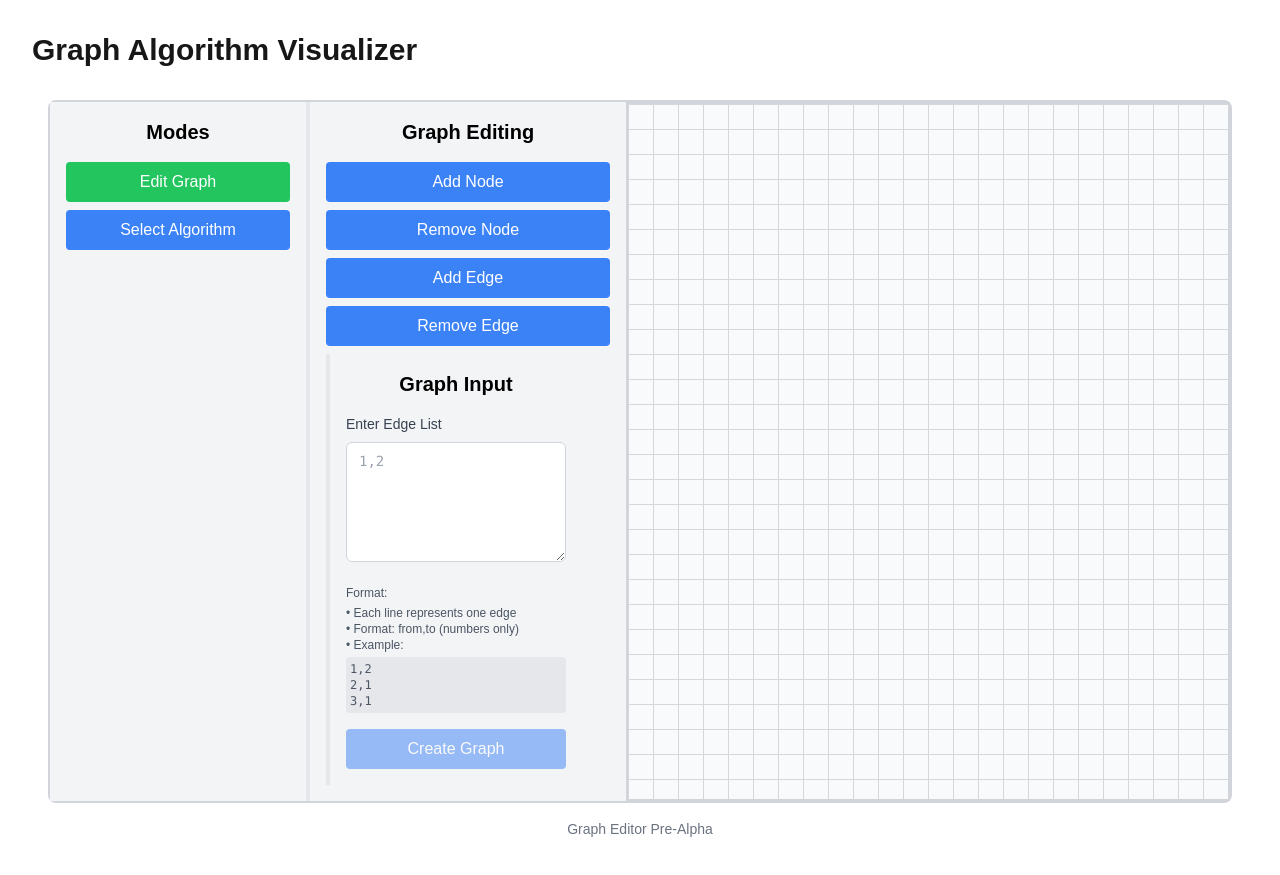
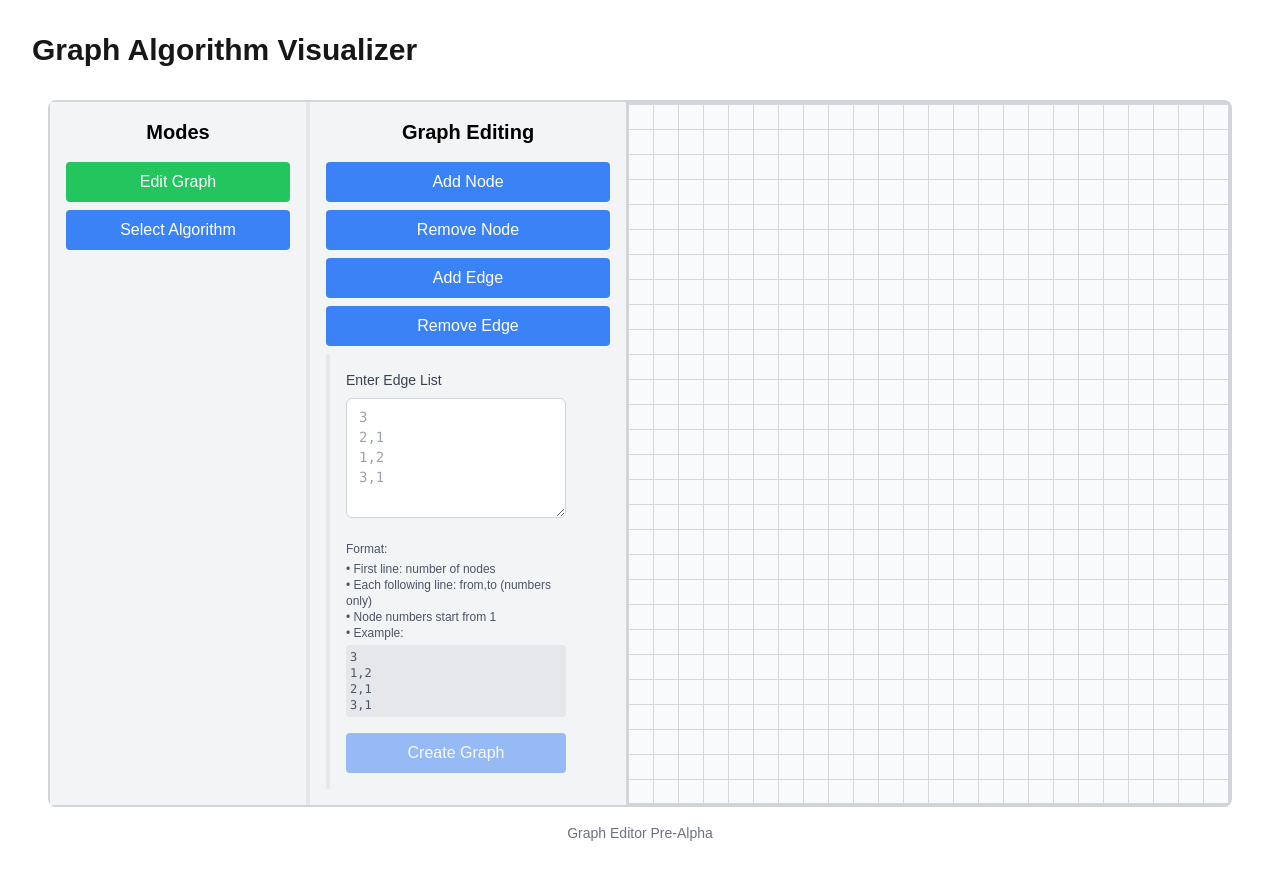
Before and after one commit to ALE-WET/graph-algorithm-visualizer, a Next.js app: page / in a window 1280 px wide. Built offline with nearby package versions, Linux system fonts and the light colour scheme.

Commit message:
implement inputFromForm only for nodes

```diff
--- a/app/components/GraphEdgeInputForm.jsx
+++ b/app/components/GraphEdgeInputForm.jsx
@@ -1,7 +1,14 @@
 import React, { useState } from 'react';
 import { useGraph } from '../contexts/GraphContext';
 
-const GraphEdgeInputForm = ({ onSubmit }) => {
+const CANVAS_SIZE = 100000;
+const INITIAL_OFFSET = CANVAS_SIZE / 2;
+
+const GraphEdgeInputForm = ({
+    onSubmit,
+    rectSize,
+    getRectSize
+}) => {
     const [inputValue, setInputValue] = useState('');
     const [error, setError] = useState('');
 
@@ -13,29 +20,65 @@ const GraphEdgeInputForm = ({ onSubmit }) => {
         clearGraph
     } = useGraph();
 
+    const createGraphFromInput = (input) => {
+        // Clear existing graph first
+        clearGraph();
 
-    const createGraphFromInput = (input) => {
+        const lines = input.split('\n').filter(line => line.trim());
+        const numberOfNodes = parseInt(lines[0]);
 
-};
+        if (isNaN(numberOfNodes) || numberOfNodes <= 0) {
+            throw new Error('First line must be a positive number indicating the number of nodes');
+        }
 
+        // Get rect size if needed, but don't make node creation dependent on it
+        if (rectSize.left === undefined) {
+            getRectSize();
+        }
+
+        // Create nodes in a single pass
+        const nodePositions = [];
+        for (let i = 0; i < numberOfNodes; i++) {
+            const finalX = INITIAL_OFFSET + Math.random() * 500;
+            const finalY = INITIAL_OFFSET + Math.random() * 500;
+
+            // Only add the node once
+            addNode(finalX, finalY);
+        }
+
+        // Process edges after nodes are created
+        for (let i = 1; i < lines.length; i++) {
+            const [from, to] = lines[i].split(',').map(num => parseInt(num.trim()));
+            if (from <= numberOfNodes && to <= numberOfNodes && from > 0 && to > 0) {
+                const fromNodeId = `node-${from - 1}`;
+                const toNodeId = `node-${to - 1}`;
+                addEdge(fromNodeId, toNodeId);
+            }
+        }
+    };
 
     const validateAndParseInput = (input) => {
-        const inputEdges = input.split('\n').filter(line => line.trim());
+        const inputLines = input.split('\n').filter(line => line.trim());
 
         try {
-            const parsedEdges = inputEdges.map(edge => {
+            // First line should be number of nodes
+            const numberOfNodes = parseInt(inputLines[0]);
+            if (isNaN(numberOfNodes) || numberOfNodes <= 0) {
+                throw new Error('First line must be a positive number indicating the number of nodes');
+            }
+
+            // Parse remaining lines as edges
+            const parsedEdges = inputLines.slice(1).map((edge, index) => {
                 const [from, to] = edge.split(',').map(num => {
                     const parsed = parseInt(num.trim());
-                    if (isNaN(parsed)) {
-                        throw new Error(`Invalid number: ${num}`);
+                    if (isNaN(parsed) || parsed <= 0 || parsed > numberOfNodes) {
+                        throw new Error(`Invalid node number in edge ${index + 1}: ${num}`);
                     }
                     return parsed;
                 });
-                if (from === undefined || to === undefined) {
-                    throw new Error('Each edge must have both a source and target node.');
-                }
                 return [from, to];
             });
+
             return parsedEdges;
         } catch (err) {
             throw new Error(err.message || 'Invalid input format. Please check the example format below.');
@@ -47,19 +90,19 @@ const GraphEdgeInputForm = ({ onSubmit }) => {
         setError('');
 
         try {
+            // Validate input first
             const parsedEdges = validateAndParseInput(inputValue);
+            // If validation passes, create the graph
+            createGraphFromInput(inputValue);
             onSubmit(parsedEdges);
         } catch (err) {
             setError(err.message);
         }
-
-        createGraphFromInput(inputValue);
-
     };
 
+    // Rest of the component remains the same...
     return (
         <div className="w-64 bg-gray-100 p-4 border-l-4">
-            <h2 className="text-xl mb-4 font-bold text-black text-center">Graph Input</h2>
             <form onSubmit={handleSubmit} className="space-y-4 text-black">
                 <div>
                     <label
@@ -76,7 +119,7 @@ const GraphEdgeInputForm = ({ onSubmit }) => {
                                  focus:outline-none focus:ring-2 focus:ring-blue-500
                                  focus:border-blue-500 transition-colors min-h-[120px]
                                  font-mono text-sm"
-                        placeholder="1,2"
+                        placeholder="3&#10;2,1&#10;1,2&#10;3,1"
                     />
                 </div>
 
@@ -88,11 +131,12 @@ const GraphEdgeInputForm = ({ onSubmit }) => {
 
                 <div className="text-xs text-gray-600 mt-2">
                     <p className="font-medium mb-1">Format:</p>
-                    <p>• Each line represents one edge</p>
-                    <p>• Format: from,to (numbers only)</p>
+                    <p>• First line: number of nodes</p>
+                    <p>• Each following line: from,to (numbers only)</p>
+                    <p>• Node numbers start from 1</p>
                     <p>• Example:</p>
                     <pre className="bg-gray-200 p-1 rounded mt-1">
-                        1,2{'\n'}2,1{'\n'}3,1
+                        3{'\n'}1,2{'\n'}2,1{'\n'}3,1
                     </pre>
                 </div>
 
--- a/app/components/GraphEditor.jsx
+++ b/app/components/GraphEditor.jsx
@@ -19,6 +19,7 @@ const GraphEditor = () => {
     const [isRemovingNodes, setIsRemovingNodes] = useState(false);
     const [isAddingEdge, setIsAddingEdge] = useState(false);
     const [isRemovingEdge, setIsRemovingEdge] = useState(false);
+    const [rectSize, setRectSize] = useState({ x: 0, y: 0 });
 
     // Utilize the graph context for managing graph state and operations
     const {
@@ -39,6 +40,7 @@ const GraphEditor = () => {
         x: -INITIAL_OFFSET,
         y: -INITIAL_OFFSET
     });
+
     const [isDraggingCanvas, setIsDraggingCanvas] = useState(false);
     const [lastMousePosition, setLastMousePosition] = useState({ x: 0, y: 0 });
     const [isDraggingNode, setIsDraggingNode] = useState(null);
@@ -51,11 +53,21 @@ const GraphEditor = () => {
         if (!editorRef.current) return { x: 0, y: 0 };
 
         const rect = editorRef.current.getBoundingClientRect();
+
+        setRectSize(rect);
+
+        console.log("rect", rect);
+
         return {
             x: event.clientX - rect.left - canvasOffset.x,
             y: event.clientY - rect.top - canvasOffset.y
         };
     }, [canvasOffset]);
+
+    const getRectSize = () => {
+        const rect = editorRef.current.getBoundingClientRect();
+        setRectSize(rect);
+    }
 
     // Canvas Dragging Handlers
     const handleCanvasDragStart = useCallback((e) => {
@@ -195,6 +207,8 @@ const GraphEditor = () => {
                     onToggleRemoveNodes={() => toggleMode('removeNodes')}
                     onToggleAddEdge={() => toggleMode('addEdge')}
                     onToggleRemoveEdge={() => toggleMode('removeEdge')}
+                    rectSize = {rectSize}
+                    getRectSize = {() => getRectSize()}
                 />
             )}
 
--- a/app/components/GraphEditorControls.jsx
+++ b/app/components/GraphEditorControls.jsx
@@ -9,7 +9,9 @@ const GraphEditorControls = ({
     onToggleAddNodes,
     onToggleRemoveNodes,
     onToggleAddEdge,
-    onToggleRemoveEdge
+    onToggleRemoveEdge,
+    rectSize,
+    getRectSize
 }) => {
     return (
         <div className="w-80 bg-gray-100 h-full p-4 border-l-4">
@@ -52,11 +54,11 @@ const GraphEditorControls = ({
                     {isRemovingEdge ? 'Stop Removing Edge' : 'Remove Edge'}
                 </button>
 
-                <GraphEdgeInputForm onSubmit={(edges) => {
-                    // edges will be an array of arrays, like: [[0,1], [1,2], [2,3]]
-                    console.log('Graph edges:', edges);
-                    // Use these edges to create your graph
-                }} />
+                <GraphEdgeInputForm
+                onSubmit={(edges) => {}}
+                rectSize = {rectSize}
+                getRectSize = {getRectSize}
+                />
 
             </div>
         </div>
--- a/app/contexts/GraphContext.jsx
+++ b/app/contexts/GraphContext.jsx
@@ -7,7 +7,7 @@ export const GraphProvider = ({ children }) => {
   const [nodes, setNodes] = useState([]);
   const [edges, setEdges] = useState([]);
   const [selectedAlgorithm, setSelectedAlgorithm] = useState(null);
-  const [idCounter, setIdCounter] = useState(0);
+  const [nodeIdCounter, setNodeIdCounter] = useState(0);
   const [edgeIdCounter, setEdgeIdCounter] = useState(0);
 
   // State for tracking node selections during edge operations
@@ -16,14 +16,15 @@ export const GraphProvider = ({ children }) => {
 
   // Add a new node to the graph
   const addNode = (x, y) => {
-    const newNode = {
-      id: `node-${nodes.length + 1}-${idCounter}`,
-      x,
-      y
-    };
-    setIdCounter(prev => prev + 1);
-    setNodes(prev => [...prev, newNode]);
-    return newNode.id;
+    setNodeIdCounter(prev => {
+      const newNode = {
+        id: `node-${prev}`,
+        x,
+        y
+      };
+      setNodes(existing => [...existing, newNode]);
+      return prev + 1;
+    });
   };
 
   // Add an edge between two nodes
@@ -49,6 +50,8 @@ export const GraphProvider = ({ children }) => {
   const clearGraph = () => {
     setEdges([]);
     setNodes([]);
+    setNodeIdCounter(0);
+    setEdgeIdCounter(0);
   }
 
   // Remove an edge between two nodes
@@ -114,7 +117,8 @@ export const GraphProvider = ({ children }) => {
     setSelectedNodeForEdgeDeletion(null);
   };
 
-  console.log(edges);
+  console.log("edges", edges);
+  console.log("Nodes", nodes);
 
   return (
     <GraphContext.Provider value={{
```
